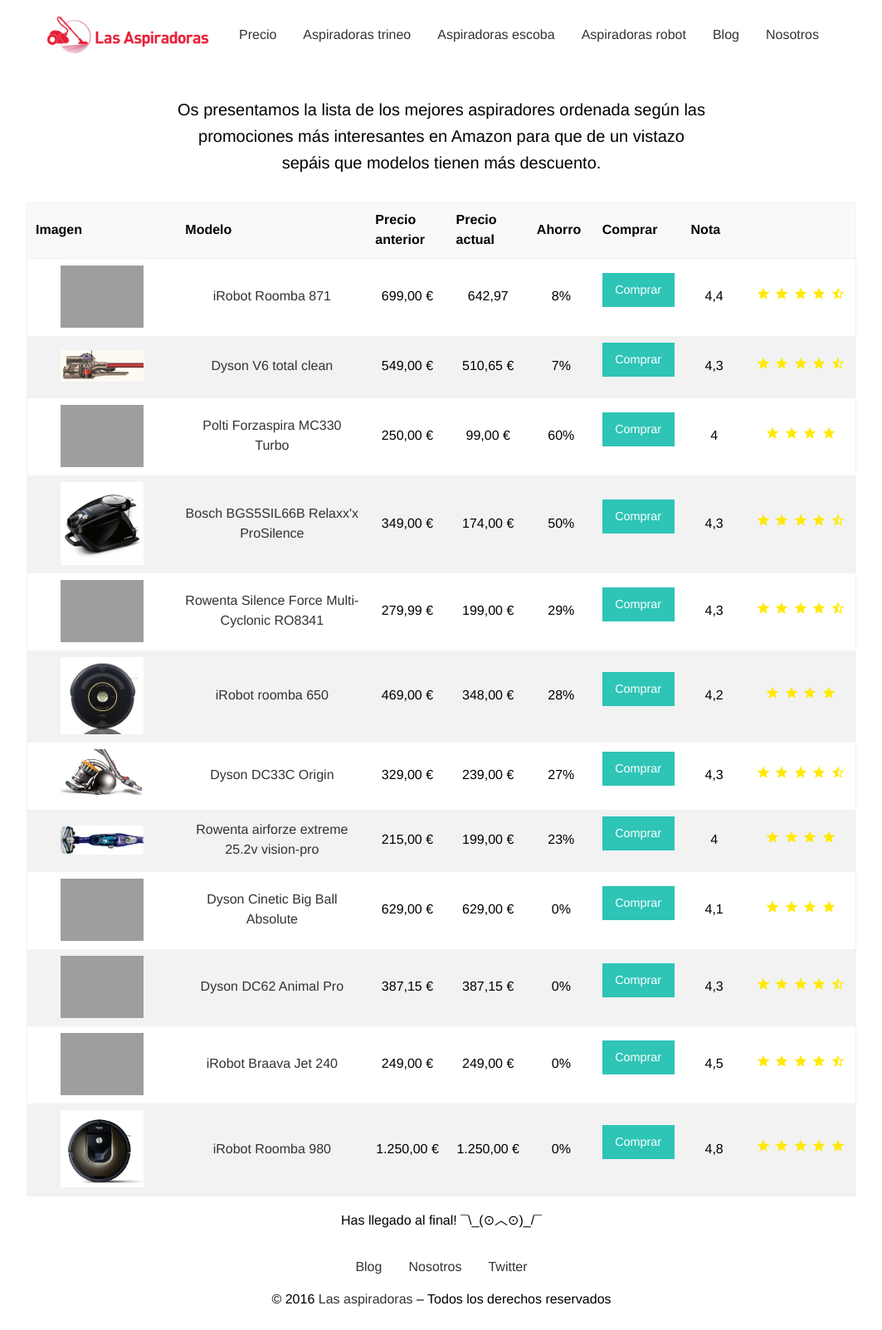
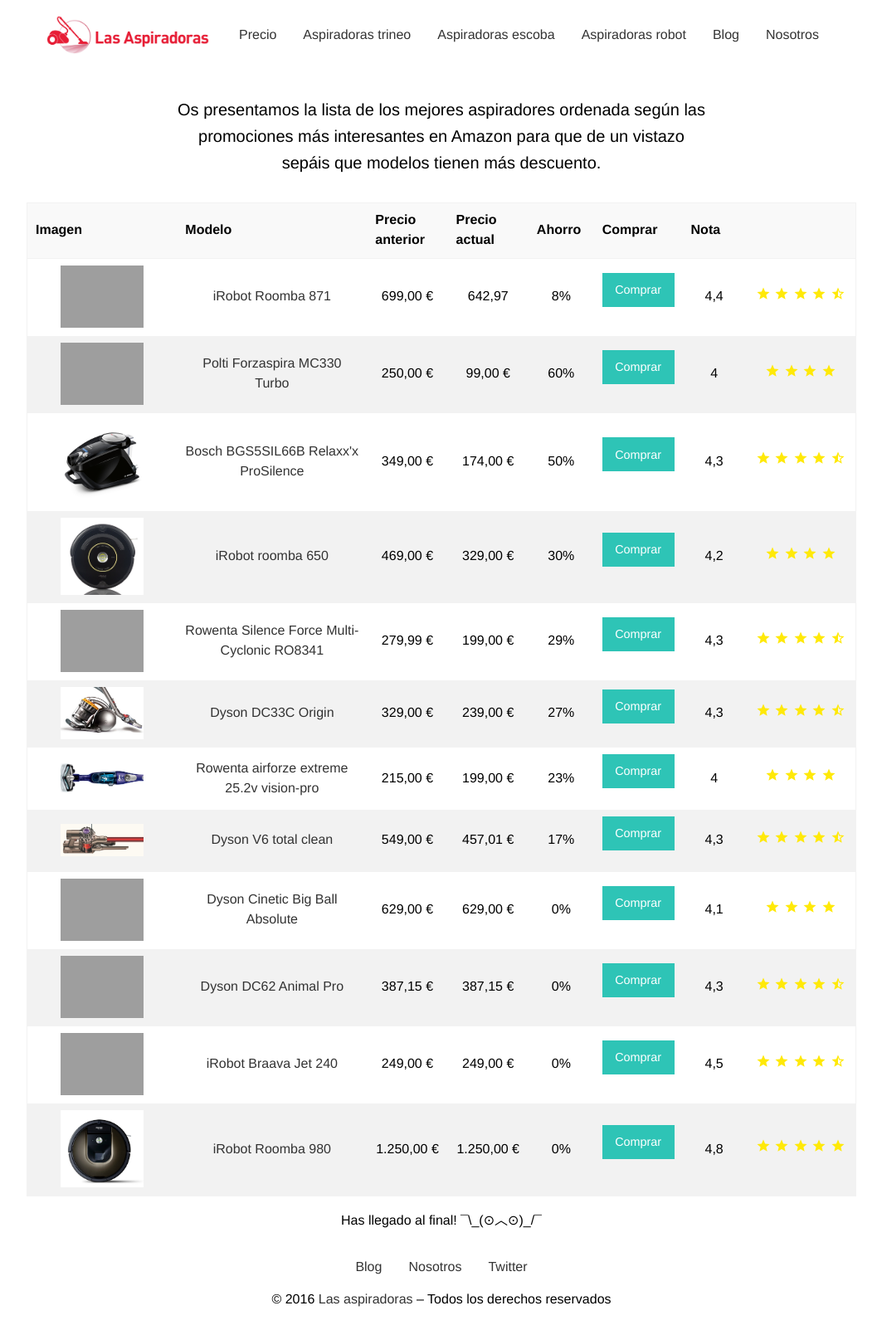
Before and after one commit to Puturru84/aspirador, a Jekyll site: the page built from _pages/tabla-precios-mejores-aspiradoras.md, in a window 1280 px wide. Shown: the whole page at 83% size, without its empty margins (108-1171 px from the left). Built offline with Jekyll 4.4.1, drawn with Linux system fonts in a browser that asks for light colours; a script that is not in the unit is left out.

```diff
--- a/blog/index.html
+++ b/blog/index.html
@@ -8,7 +8,7 @@ layout: page
     <h1><a href="{{ post.url }}">{{ post.title }}</a></h1>
     <p class="post-meta">{{ post.date | date: '%d.%m.%Y' }}</p>
     {{ post.excerpt | truncate: 70 }}
-    <a href="{{ post.url }}">Read more...</a>
+    <a href="{{ post.url }}">Seguir leyendo...</a>
 
     {% unless forloop.last %}
     <hr>
--- a/products/_posts/2016-11-22-test-dyson-v6-total-clean.md
+++ b/products/_posts/2016-11-22-test-dyson-v6-total-clean.md
@@ -30,8 +30,8 @@ brush-op: "5"
 clasification: "4,3"
 comments: "Resultados excelentes y comodidad"
 price-before: "549,00 €"
-price-now: "510,65 €"
-discount: "7%"
+price-now: "457,01 €"
+discount: "17%"
 stars: "4.5"
 link: "http://amzn.to/2hmlhCc"
 ---
--- a/products/_posts/2016-11-22-test-iRobot-roomba-650.md
+++ b/products/_posts/2016-11-22-test-iRobot-roomba-650.md
@@ -31,8 +31,8 @@ Battery: "iRobot XLife"
 clasification: "4,2"
 comments: "Ya tiene unos años y sigue ofreciendo comodidad a un precio muy accesible"
 price-before: "469,00 €"
-price-now: "348,00 €"
-discount: "28%"
+price-now: "329,00 €"
+discount: "30%"
 stars: "4"
 link: "http://amzn.to/2gt3kVz"
 ---
```
Also changed, not shown: _pages/404.md (+1 -1 lines).
